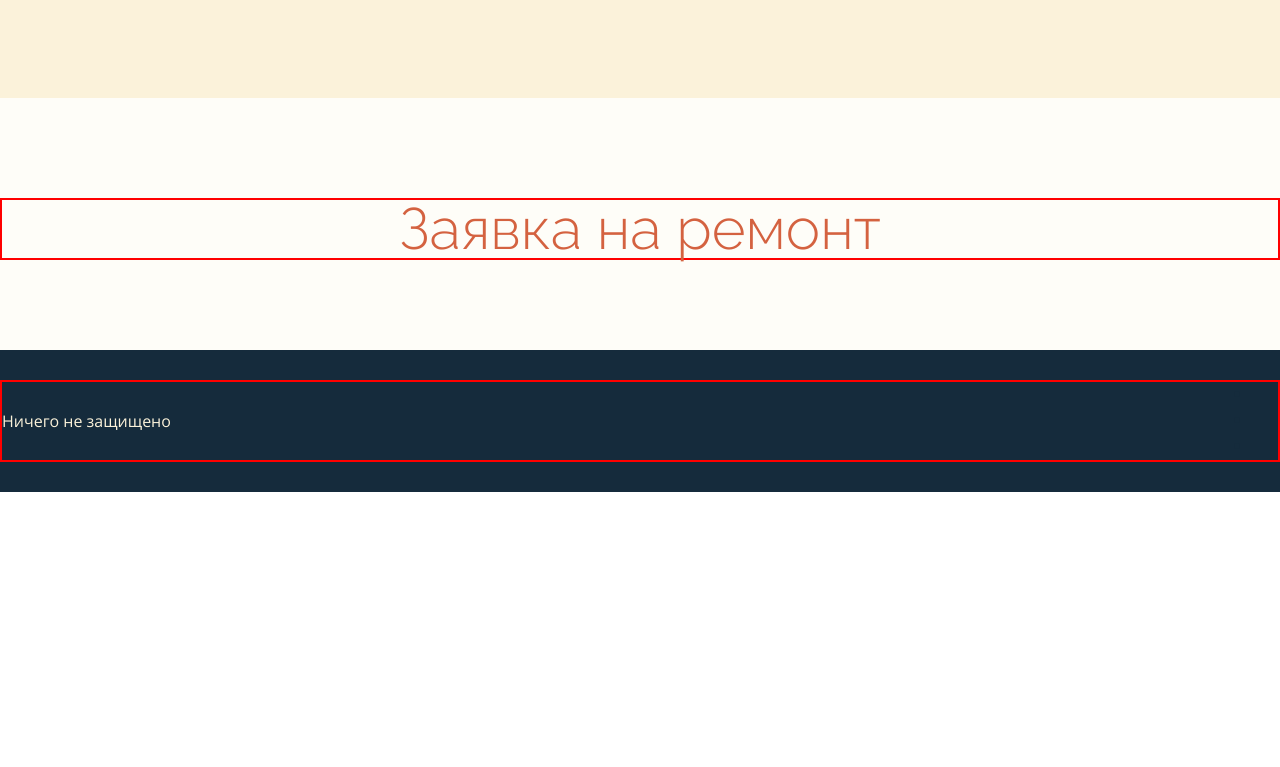
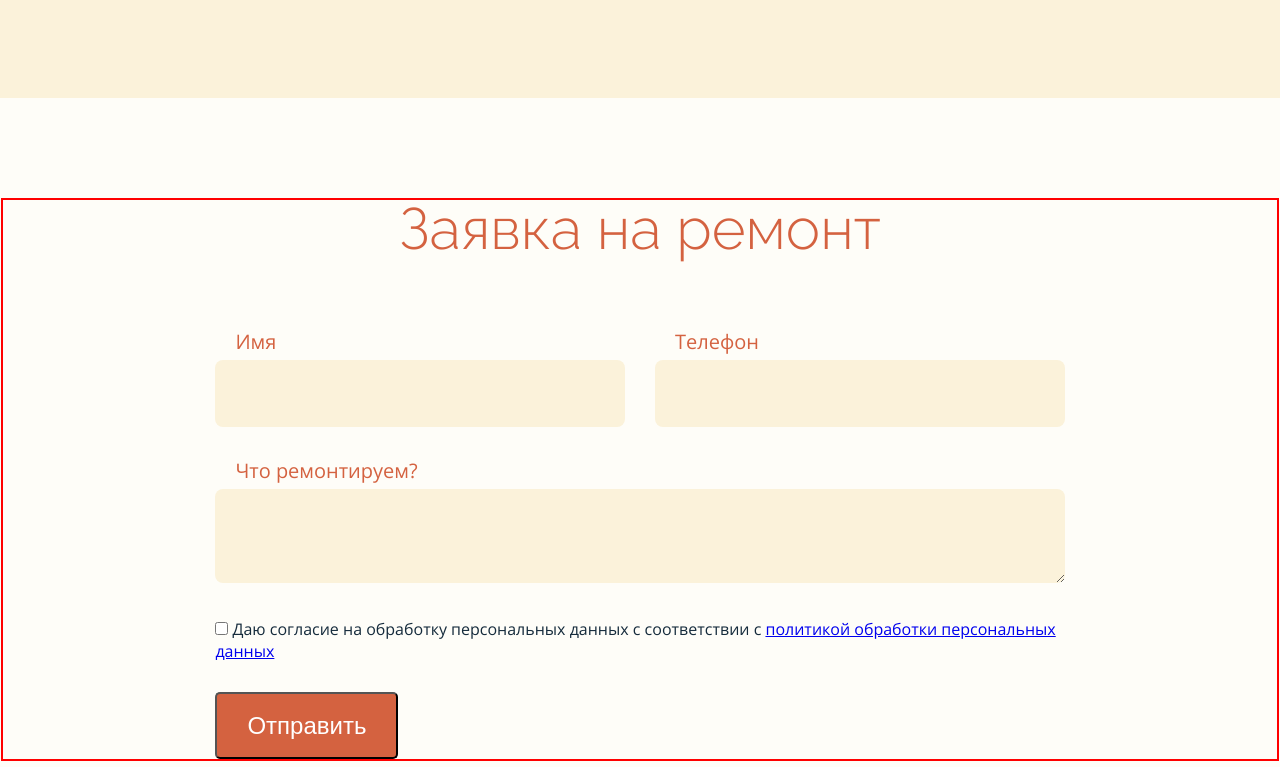
Before and after one commit to z-len/remcom, a website: page www/index.html in a window 1280 px wide. Shown: the part 1533-2300 px from the top of the page. Before the commit the page ends 2025 px from the top, so only its background shows below. Drawn offline with Linux system fonts and the light colour scheme; a web font is replaced by a local one.

Commit message:
commit 11.04.2025

```diff
--- /dev/null
+++ b/src/styles/blocks/_form-order.scss
@@ -0,0 +1,43 @@
+.form-order {
+  display: flex;
+  flex-wrap: wrap;
+  margin: 70px auto 0;
+  width: 66.66%;
+  gap: 30px;
+}
+
+.form-order__field {
+  width: 100%;
+  // background-color: grey;
+}
+
+.form-order__field--half {
+  width: calc(50% - 15px);
+}
+
+.form-order__input,
+.form-order__textarea {
+  padding: 20px;
+  width: 100%;
+  background-color: $color-light;
+  border: none;
+  border-radius: 8px;
+  font-weight: 400;
+  font-size: 20px;
+  line-height: 27px;
+}
+
+.form-order__label {
+  display: inline-block;
+  margin-bottom: 5px;
+  margin-left: 20px;
+  font-weight: 400;
+  font-size: 20px;
+  line-height: 27px;
+  color: $color-orange;
+ }
+
+ .form-order__textarea {
+  resize: vertical;
+  font-family: $font;
+ }
--- a/src/styles/common/_common.scss
+++ b/src/styles/common/_common.scss
@@ -1,6 +1,7 @@
 * {
   margin: 0;
   padding: 0;
+  box-sizing: border-box;
 }
 
 body {
--- a/src/styles/style.scss
+++ b/src/styles/style.scss
@@ -12,5 +12,6 @@
 @import "blocks/_services";
 @import "blocks/_service-card";
 @import "blocks/_order";
+@import "blocks/_form-order";
 @import "blocks/_footer";
 @import "blocks/_social-icons";
--- a/www/index.html
+++ b/www/index.html
@@ -96,6 +96,33 @@
         <h2 class="order__title">
           Заявка на ремонт
         </h2>
+
+        <form action="" class="form-order">
+          <div class="form-order__field form-order__field--half">
+            <label for="name" class="form-order__label">Имя</label>
+            <input name="name" id="name" type="text" class="form-order__input">
+          </div>
+
+          <div class="form-order__field form-order__field--half">
+            <label for="phone" class="form-order__label">Телефон</label>
+            <input name="phone" id="phone" type="tel" class="form-order__input">
+          </div>
+
+          <div class="form-order__field">
+            <label for="area" class="form-order__label">Что ремонтируем?</label>
+            <textarea name="description" id="area" class="form-order__textarea"></textarea>
+          </div>
+
+          <div class="form-order__field">
+            <input name="confirm" id="confirm" type="checkbox" class="form-order__checkbox">
+            <label for="confirm" class="form-order__label-checkbox">Даю согласие на обработку персональных данных с соответствии с <a href="#">политикой обработки персональных данных</a></label>
+          </div>
+
+          <div class="form-order__field">
+            <button type="submit" class="btn btn--full">Отправить</button>
+          </div>
+
+        </form>
       </div>
     </section>
   </main>
```
Also changed, not shown: www/style/style.css.
